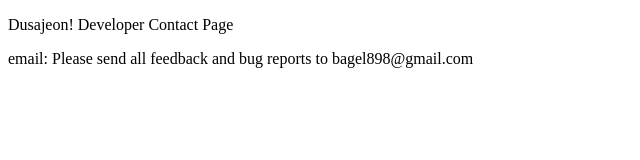
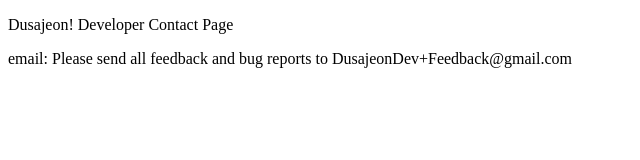
Before and after one commit to ericdigioia/ericdigioia.github.io, a plain HTML site: page index.html in a window 1280 px wide. Shown: the whole page, without its empty margins (0-640 px from the left). Drawn offline with Linux system fonts and the light colour scheme.

Commit message:
Update index.html

```diff
--- a/index.html
+++ b/index.html
@@ -5,6 +5,6 @@
   </head>
   <body>
     <p>Dusajeon! Developer Contact Page</p>
-    <p>email: Please send all feedback and bug reports to bagel898@gmail.com</p>
+    <p>email: Please send all feedback and bug reports to DusajeonDev+Feedback@gmail.com</p>
   </body>
 </html>
```
